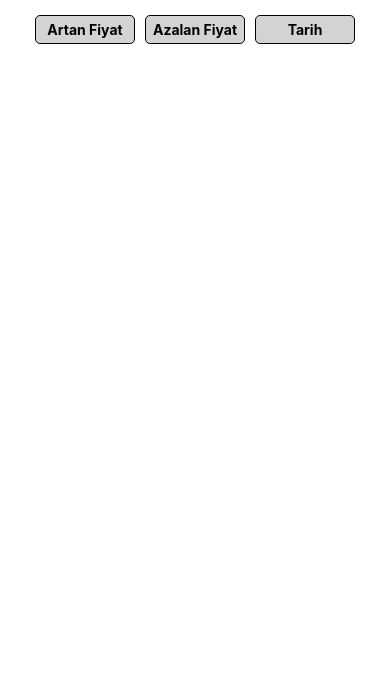
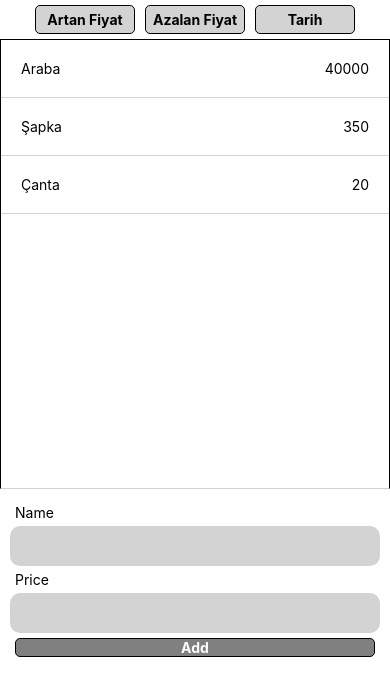
Before and after one commit to patika-128-react-native-bootcamp/week_2-vedatssedir, a React Native app in the folder productpricelist/: screen / in a window 390 px wide. Shown: the top 696 px of the page. Built offline with nearby package versions, Linux system fonts and the light colour scheme.

Commit message:
fixed design page

```diff
--- a/productpricelist/package.json
+++ b/productpricelist/package.json
@@ -11,7 +11,8 @@
   },
   "dependencies": {
     "react": "17.0.2",
-    "react-native": "0.66.3"
+    "react-native": "0.66.3",
+    "react-native-paper": "^4.10.1"
   },
   "devDependencies": {
     "@babel/core": "^7.12.9",
--- a/productpricelist/src/App.js
+++ b/productpricelist/src/App.js
@@ -1,9 +1,11 @@
 import React from 'react';
-import { View, SafeAreaView, StyleSheet } from 'react-native';
+import { View, SafeAreaView, StyleSheet, Text, ScrollView } from 'react-native';
 import Button from './components/Button/button';
+import Forms from './components/Forms/form';
+import List from './components/List/list';
 
 const buttonTextDetail = [{ Id: 1, title: "Artan Fiyat" }, { Id: 2, title: "Azalan Fiyat" }, { Id: 3, title: "Tarih" }];
-
+const listData = [{ Id: 1, productName: "Araba", price: 40000 }, { Id: 2, productName: "Şapka", price: 350 }, { Id: 3, productName: "Çanta", price: 20 }];
 const App = () => {
 
   return (
@@ -11,6 +13,18 @@ const App = () => {
       <View style={style.container}>
         <Button titleArray={buttonTextDetail} />
       </View>
+      <ScrollView>
+
+
+      <View style={style.main_list_container}>
+        <View style={style.main_list_data}>
+          <List listData={listData} />
+        </View>
+        <View style={style.list_main_form}>
+          <Forms/>
+        </View>
+      </View>
+      </ScrollView>
     </SafeAreaView>
 
   );
@@ -20,13 +34,24 @@ const style = StyleSheet.create({
 
   main_container: {
     flex: 1,
-    margin: 10
   },
   container: {
     flexDirection: 'row',
     alignItems: 'center',
     justifyContent: 'center',
+  },
+  main_list_container: {
+    flexDirection: 'column',
+  },
+  main_list_data: {
+    height :450,
+    borderWidth :1,
+    borderBottomColor :'#D3D3D3'
+  },
+  list_main_form:{
+    padding:10
   }
+
 
 
 });
--- a/productpricelist/src/components/Button/button.js
+++ b/productpricelist/src/components/Button/button.js
@@ -50,6 +50,4 @@ const style = StyleSheet.create({
     }
 });
 
-
-
 export default Button;
--- /dev/null
+++ b/productpricelist/src/components/Forms/form.js
@@ -0,0 +1,57 @@
+import React, { useState } from "react";
+import { View, Text, TextInput, StyleSheet, TouchableOpacity } from 'react-native';
+
+
+
+
+const Forms = () => {
+    const [formData, setFormData] = useState({});
+    const handleFormData= ()=>{
+        setFormData({});
+    }
+    return (
+        <View>
+            <Text style={style.form_label}>Name</Text>
+            <TextInput style={style.form_textInput} />
+            <Text style={style.form_label}>Price</Text>
+            <TextInput style={style.form_textInput} keyboardType="numeric" />
+            <TouchableOpacity style={style.form_button} onPress={()=>handleFormData}>
+                <Text style={style.text_button}>Add</Text>
+            </TouchableOpacity>
+        </View>
+    );
+}
+
+
+const style = StyleSheet.create({
+    form_textInput: {
+        borderRadius: 10,
+        backgroundColor: '#D3D3D3',
+        height: 40,
+        padding: 10
+    },
+    form_label: {
+        color: 'black',
+        margin: 5
+    },
+    form_button: {
+        alignItems: 'center',
+        justifyContent: "center",
+        flex: 1,
+        height: 40,
+        borderColor: 'black',
+        borderWidth: 1,
+        borderRadius: 5,
+        margin: 5,
+        backgroundColor: 'gray'
+    },
+    text_button: {
+        fontWeight: 'bold',
+        color: 'white'
+    }
+
+});
+
+
+
+export default Forms;
--- /dev/null
+++ b/productpricelist/src/components/List/list.js
@@ -0,0 +1,30 @@
+import React from "react";
+import { View, StyleSheet, FlatList } from 'react-native';
+import ListItem from "./listItem";
+
+const List = ({ listData }) => {
+
+    return (
+        <View>
+            <FlatList data={listData} renderItem={({ item, index }) => (
+                <View >
+                    <View>
+                        <ListItem  listItem ={item}/>
+                    </View>
+                    <View  style={style.list_divider}/>
+                </View>
+
+            )} />
+        </View>
+    );
+}
+
+const style = StyleSheet.create({
+
+    list_divider:{
+        borderBottomColor: '#D3D3D3',
+        borderBottomWidth: 1,
+    },
+});
+
+export default List;
--- /dev/null
+++ b/productpricelist/src/components/List/listItem.js
@@ -0,0 +1,25 @@
+
+import React from "react";
+import { View,StyleSheet,Text } from 'react-native';
+
+const ListItem = ({ listItem }) => {
+    return (
+        <View style={style.list_data}>
+            <Text style={style.list_text}>{listItem.productName}</Text>
+            <Text style={style.list_text}>{listItem.price}</Text>
+        </View>
+    );
+}
+
+const style=StyleSheet.create({
+    list_text :{
+        color: 'black'
+    },
+    list_data: {
+        flexDirection: 'row',
+        justifyContent: 'space-between',
+        margin: 20
+    },
+});
+
+export default ListItem;
```
Also changed, not shown: 1 other file (tests, documents, lock files or other folders).
